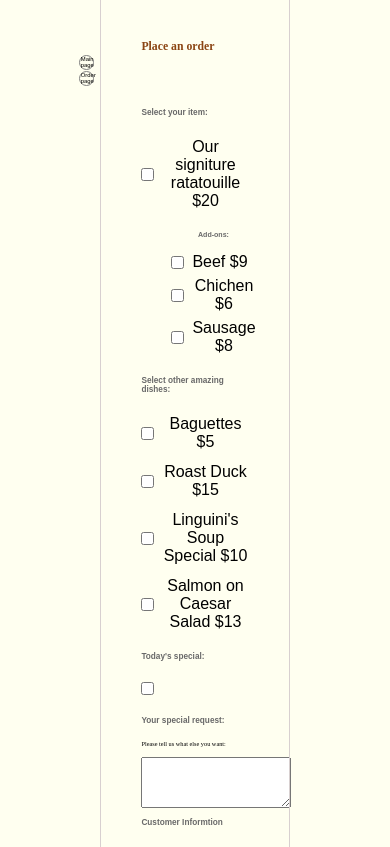
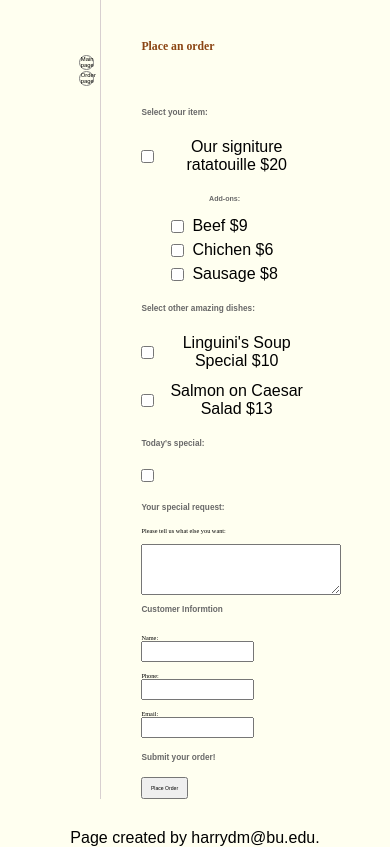
Before and after one commit to Harrydmyh/cs412, a Django app: template restaurant/templates/restaurant/order.html in a window 390 px wide. Shown: the part 80-927 px from the top of the page. Run offline with Django 5.2, Linux system fonts and the light colour scheme; the template is opened without the code that fills it, so the values that code supplies are empty.

Commit message:
Fixed restaurant application error

```diff
--- a/restaurant/templates/restaurant/order.html
+++ b/restaurant/templates/restaurant/order.html
@@ -32,14 +32,6 @@
         </div>
 
         <h2>Select other amazing dishes:</h2>
-        <div class="option">
-            <input type="checkbox" id="food1" name="Baguette" value="5">
-            <label for="food1">Baguettes $5</label><br>
-        </div>
-        <div class="option">
-            <input type="checkbox" id="food2" name="Roast Duck" value="15">
-            <label for="food2">Roast Duck $15</label><br>
-        </div>
         <div class="option">
             <input type="checkbox" id="food3" name="Linguini's Soup Special" value="10">
             <label for="food3">Linguini's Soup Special $10</label><br>
--- a/restaurant/views.py
+++ b/restaurant/views.py
@@ -56,8 +56,6 @@ def confirmation(request):
             "Add-on: beef",
             "Add-on: chicken",
             "Add-on: sausage",
-            "Baguette",
-            "Roast Duck",
             "Linguini's Soup Special",
             "Salmon on Caesar Salad",
         ]
--- a/static/restaurant_styles.css
+++ b/static/restaurant_styles.css
@@ -234,3 +234,19 @@ footer {
     margin-top: auto;
     padding-top: 30px;
 }
+
+/* responsive styles */
+@media screen and (max-width: 980px)
+{
+    main {
+        height: auto;
+        width: 80%;
+    }
+
+    #filler {
+        width: auto;
+        border: none;
+        padding: 0;
+        height: auto;
+    }
+}
```
